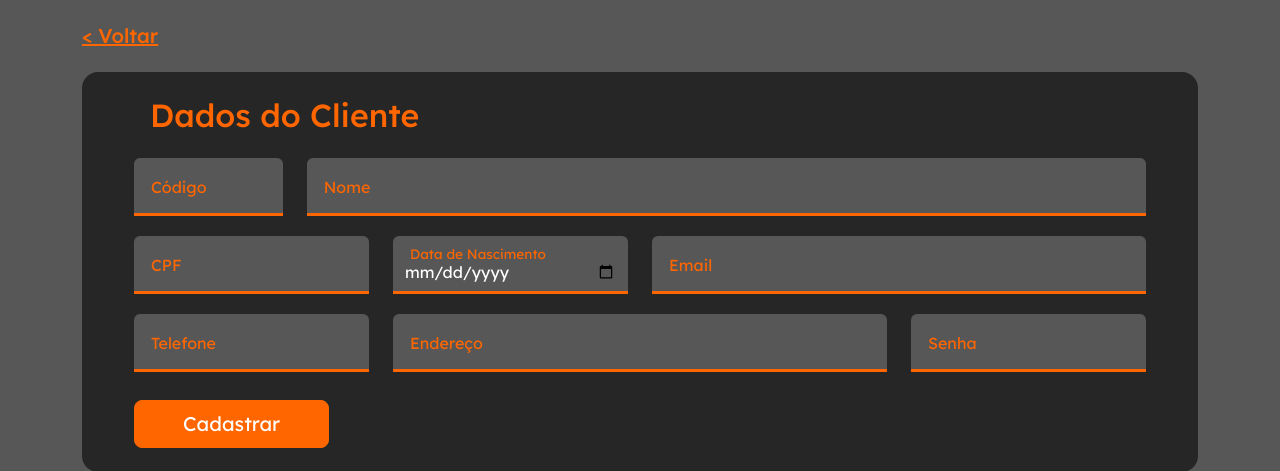
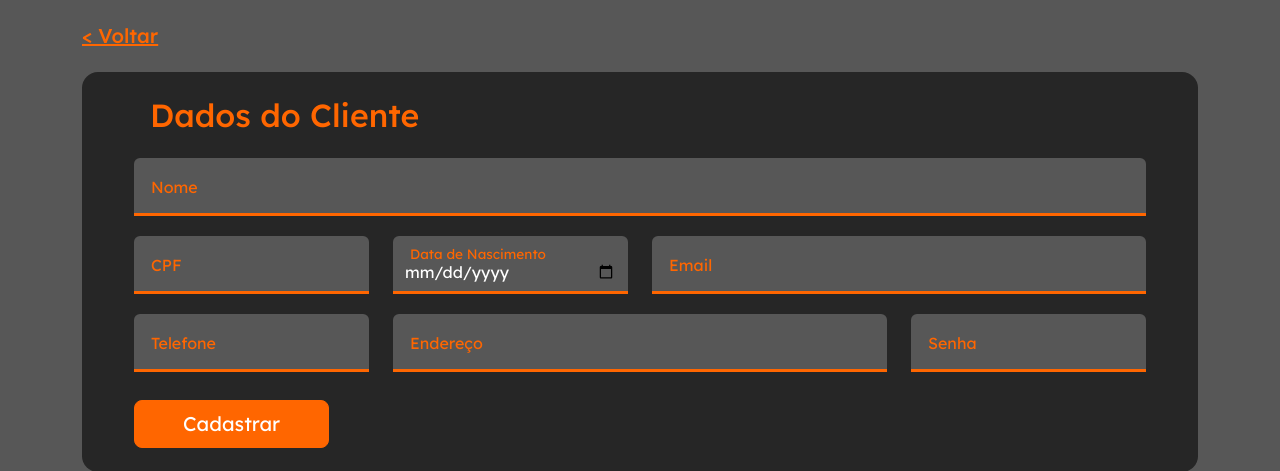
Before and after one commit to mathsant-js/Projeto_Livraria_Web, a PHP site: page /Projeto_Livraria_Web/formClienteCrt.php in a window 1280 px wide. Shown: the part 73-544 px from the top of the page. Run offline with PHP 8.4, Linux system fonts and the light colour scheme.

Commit message:
remove: codefields was removed in insert pages

```diff
--- a/src/views/formAutorCrt.php
+++ b/src/views/formAutorCrt.php
@@ -25,11 +25,7 @@ require_once $_SERVER['DOCUMENT_ROOT'] . '/Projeto_Livraria_Web/src/controllers/
             <form id="autorForm" method="POST" action="../controllers/autorController.php?acao=inserir" class="row row-cols-1 row-cols-md-2 text-start mx-md-3">
                 <h2 class="text-warning ms-md-3 mb-4 w-100">Dados do Autor</h2>
 
-                <div class="col-md-2 form-floating col mb-3">
-                    <input type="number" class="form-control text-white background-dark-light border-bottom border-top-0 border-start-0 border-end-0 border-3 rounded-bottom-0 border-warning me-2" id="codigo" name="codigo" placeholder="Código" readonly>
-                    <label for="codigo" class="text-warning ms-3">Código</label>
-                </div>
-                <div class="col-md-10 form-floating col mb-3">
+                <div class="col-md-12 form-floating col mb-3">
                     <input type="text" class="form-control text-white background-dark-light border-bottom border-top-0 border-start-0 border-end-0 border-3 rounded-bottom-0 border-warning me-2" id="nome" name="nome" placeholder="Nome" maxlength="60" required>
                     <label for="nome" class="text-warning ms-3">Nome</label>
                     <span class="erro" id="erroNome"></span>
--- a/src/views/formClienteCrt.php
+++ b/src/views/formClienteCrt.php
@@ -20,11 +20,7 @@
             <form id="clienteForm" method="POST" action="../controllers/clienteController.php?acao=inserir" class="row row-cols-1 row-cols-md-2 text-start mx-md-3">
                 <h2 class="text-warning ms-md-3 mb-4 w-100">Dados do Cliente</h2>
 
-                <div class="col-md-2 form-floating col mb-3">
-                    <input type="number" class="form-control text-white background-dark-light border-bottom border-top-0 border-start-0 border-end-0 border-3 rounded-bottom-0 border-warning me-2" id="codigo" name="codigo" placeholder="Código" readonly>
-                    <label for="codigo" class="text-warning ms-3">Código</label>
-                </div>
-                <div class="col-md-10 form-floating col mb-3">
+                <div class="col-md-12 form-floating col mb-3">
                     <input type="text" class="form-control text-white background-dark-light border-bottom border-top-0 border-start-0 border-end-0 border-3 rounded-bottom-0 border-warning me-2" id="nome" name="nome" placeholder="Nome" maxlength="60" required>
                     <label for="nome" class="text-warning ms-3">Nome</label>
                     <span id="erroNome" class="erro"></span>
--- a/src/views/formGeneroCrt.php
+++ b/src/views/formGeneroCrt.php
@@ -18,11 +18,7 @@
             <form method="POST" action="../controllers/generoController.php?acao=inserir" class="row row-cols-1 row-cols-md-2 text-start mx-md-3">
                 <h2 class="text-warning ms-md-3 mb-4 w-100">Dados do Gênero</h2>
 
-                <div class="col-md-2 form-floating col mb-3">
-                    <input type="number" class="form-control text-white background-dark-light border-bottom border-top-0 border-start-0 border-end-0 border-3 rounded-bottom-0 border-warning me-2" id="codigo" name="codigo" placeholder="Código" readonly>
-                    <label for="codigo" class="text-warning ms-3">Código</label>
-                </div>
-                <div class="col-md-10 form-floating col mb-3">
+                <div class="col-md-12 form-floating col mb-3">
                     <input type="text" class="form-control text-white background-dark-light border-bottom border-top-0 border-start-0 border-end-0 border-3 rounded-bottom-0 border-warning me-2" id="nome" name="nome" placeholder="Nome" required>
                     <label for="nome" class="text-warning ms-3">Nome</label>
                 </div>
```
Also changed, not shown: src/views/formEditoraCrt.php (+1 -6 lines), src/views/formLivroCrt.php (+4 -20 lines).
